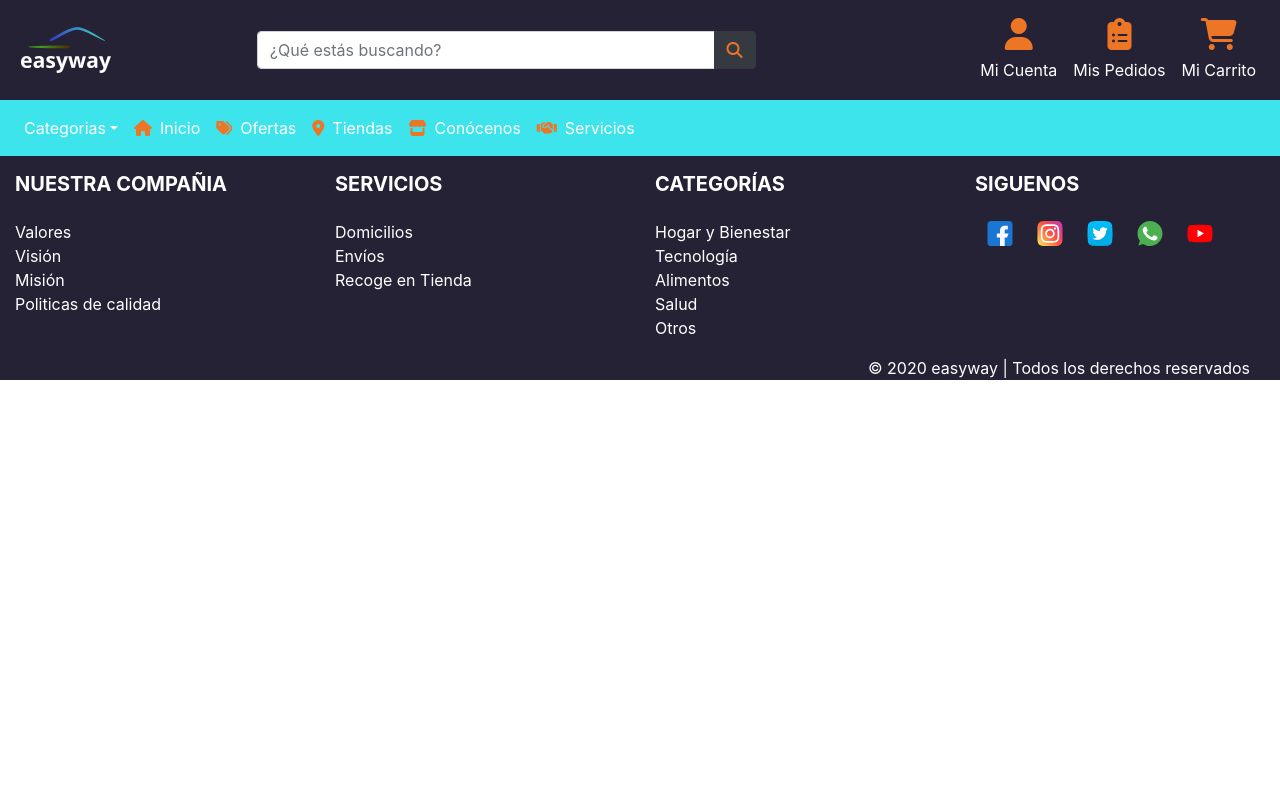
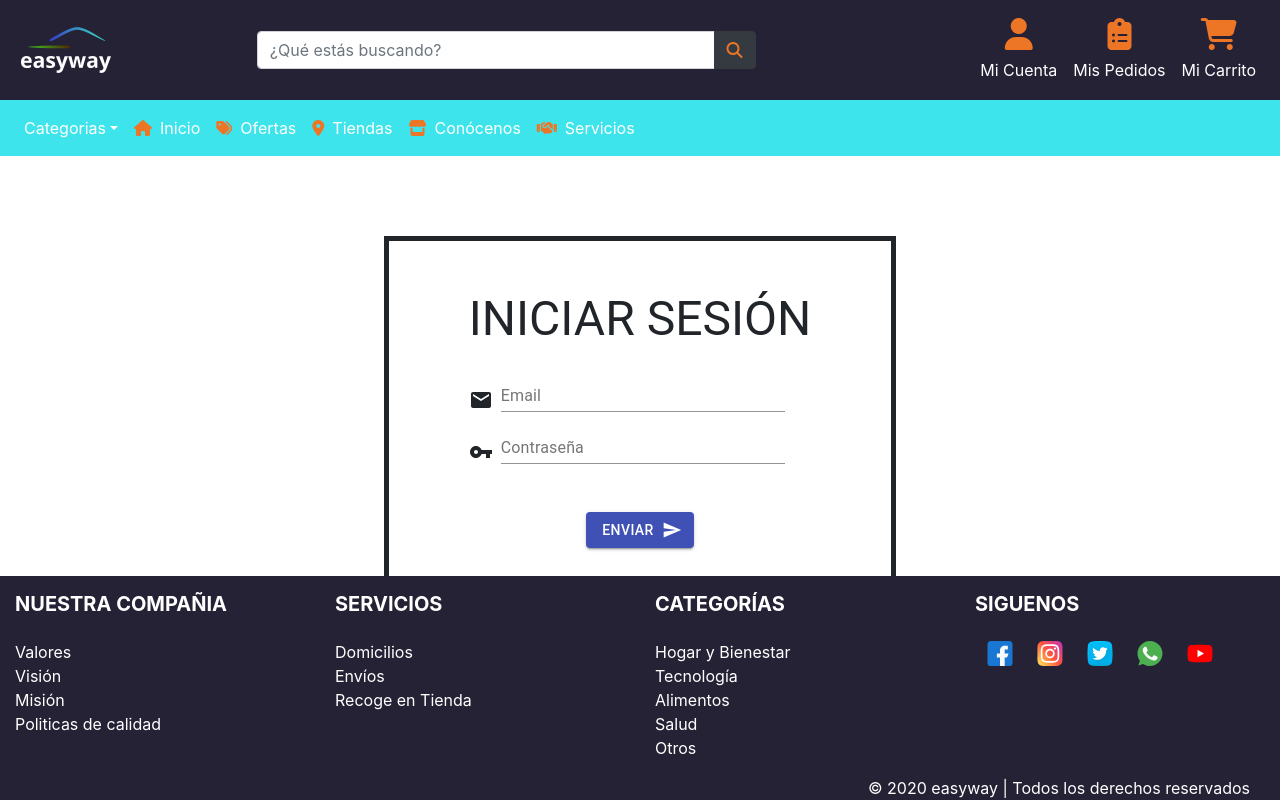
Before and after one commit to xh4rz/Easyway-App, a React (Create React App) app: page /Login in a window 1280 px wide. Built offline with nearby package versions, Linux system fonts and the light colour scheme.

Commit message:
Actualización Diseño

```diff
--- a/src/App.js
+++ b/src/App.js
@@ -9,6 +9,8 @@ import { BrowserRouter, Switch, Route } from 'react-router-dom';
 import data from './data/item.json'
 
 import 'bootstrap/dist/css/bootstrap.min.css';
+
+import FormLogin from './pages/Login';
 
 function App() {
   const peticion = JSON.parse(localStorage.getItem("Compra"));
@@ -33,7 +35,7 @@ function App() {
 
           <Route exact path="/" component={() => <MySlider Add={Addcarrito} data={data} />} />
           <Route exact path="/Hogar" component={() => <Search Add={Addcarrito} data={data} />} />
-
+          <Route exact path="/Login" component={FormLogin} />
 
         </Switch>
       </Layout>
--- a/src/components/Navbar.jsx
+++ b/src/components/Navbar.jsx
@@ -1,4 +1,4 @@
-import React, {useState} from "react";
+import React, { useState } from "react";
 import { Link } from 'react-router-dom';
 import Navbar from "react-bootstrap/Navbar";
 import Nav from "react-bootstrap/Nav";
@@ -9,11 +9,11 @@ import NavDropdown from "react-bootstrap/NavDropdown";
 import Logo from "./images/Logo.png";
 import "./styles/Navbar.css";
 
-function MyNavbar(props){
+function MyNavbar(props) {
 
   const [Compra, setCompra] = useState([]);
   const peticion = JSON.parse(localStorage.getItem("Compra"));
-  if((Compra.length === 0 && peticion.length!==0) || (Compra.length!==0 && peticion.length!==Compra.length)){
+  if ((Compra.length === 0 && peticion.length !== 0) || (Compra.length !== 0 && peticion.length !== Compra.length)) {
     setCompra(peticion);
   }
 
@@ -43,12 +43,15 @@ function MyNavbar(props){
         </InputGroup>
 
         <Nav className="Nav__primary d-flex justify-content-end">
+
+          <Link to="/Login">
             <Nav.Link href="#cuenta">
               <div className="d-flex justify-content-center">
                 <i className="fas fa-user fa-2x mb-2"></i>
               </div>
               Mi Cuenta
             </Nav.Link>
+          </Link>
 
           <Nav.Link href="#pedidos">
             <div className="d-flex justify-content-center">
--- a/src/components/Slider.jsx
+++ b/src/components/Slider.jsx
@@ -50,7 +50,6 @@ const MySlider = ({Add, data}) => {
                 {data.length === 0 ? "" : data.slice(0,3).map((info) => (
                 <MediaCard key={info.id} ID={info.id} name={info.name} price={info.price} description={info.description} click={Add} />
                 ))}
-
             </div>
         </React.Fragment>
     );
--- a/src/components/styles/Footer.css
+++ b/src/components/styles/Footer.css
@@ -5,8 +5,8 @@
 
 .footer {
     width: 100%;
-    height: 81px;
-    /* position: absolute; */
+    /* height: 81px; */
+    position: absolute;
     bottom: 0;
     left: 0;
 }
--- /dev/null
+++ b/src/pages/Login.jsx
@@ -0,0 +1,81 @@
+import React from 'react';
+import { makeStyles } from '@material-ui/core/styles';
+
+
+import { TextField, Grid, Typography, Box, Button } from '@material-ui/core';
+
+import MailIcon from '@material-ui/icons/Mail';
+
+import VpnKeyIcon from '@material-ui/icons/VpnKey';
+
+import SendIcon from '@material-ui/icons/Send';
+
+const useStyles = makeStyles((theme) => ({
+  root: {
+    margin: theme.spacing(10),
+    padding: theme.spacing(0, 10, 5, 10),
+    // backgroundColor: '#262236',
+    // color: '#ffffff',
+    border: '5px solid',
+    textAlign: 'center'
+  }
+
+}));
+
+export default function FormLogin() {
+  const classes = useStyles();
+
+  return (
+
+
+    <Box display="flex" justifyContent="center">
+      <div className={classes.root}>
+
+        <Typography variant="h3" gutterBottom>
+          INICIAR SESIÓN
+      </Typography>
+
+        <Grid container spacing={1} alignItems="flex-end">
+          <Grid item>
+            <MailIcon />
+          </Grid>
+          <Grid item xs={10} >
+            <TextField
+              id="input-with-icon-grid"
+              label="Email"
+              fullWidth
+            />
+          </Grid>
+        </Grid>
+
+        <Grid container spacing={1} alignItems="flex-end">
+          <Grid item>
+            <VpnKeyIcon />
+          </Grid>
+          <Grid item xs={10}>
+            <TextField
+              id="input-with-icon-grid"
+              label="Contraseña"
+              fullWidth
+            />
+          </Grid>
+        </Grid>
+
+        <br /> <br/>
+
+        <Button
+          variant="contained"
+          color="primary"
+          className={classes.button}
+          endIcon={<SendIcon>ENVIAR</SendIcon>}
+        >
+          ENVIAR
+      </Button>
+      </div>
+    </Box>
+
+
+
+
+  );
+}
```
Lines whose indentation alone changed are shown as unchanged.
